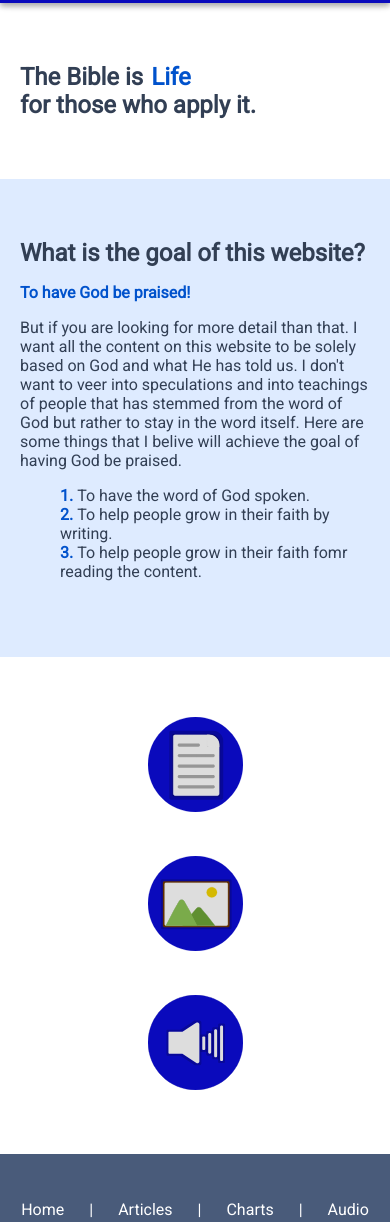
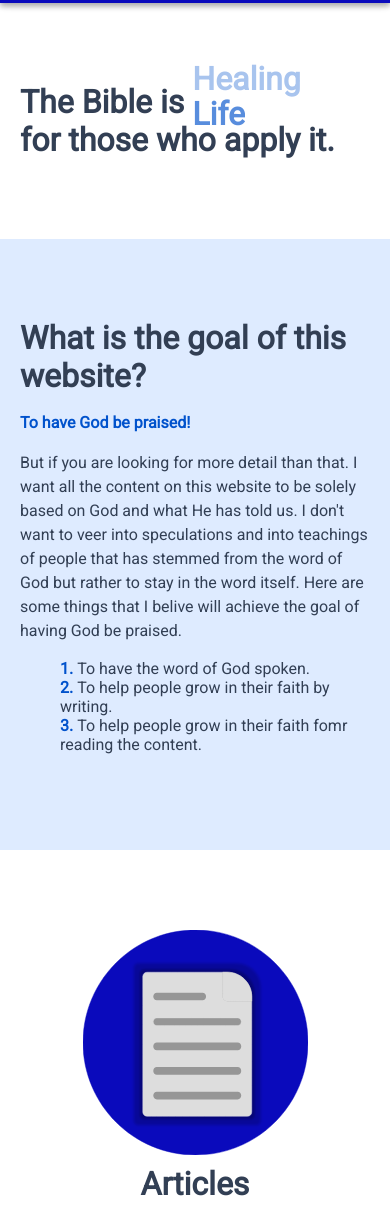
Before and after one commit to calebmchenry/bible-site, a Gatsby site: page / in a window 390 px wide. Shown: the part 61-1283 px from the top of the page. Built offline with nearby package versions, Linux system fonts and the light colour scheme; Gatsby itself is replaced by a stand-in of ours.

Commit message:
Styling and Build changes (#11)
Updated the build process to add a `/articles` prefix to each article. Updated some styling

```diff
--- a/gatsby-config.js
+++ b/gatsby-config.js
@@ -5,6 +5,12 @@
     author: `Caleb McHenry`,
   },
   plugins: [
+    {
+      resolve: `gatsby-plugin-postcss`,
+      options: {
+        postCssPlugins: [require(`postcss-preset-env`)({ stage: 0 })],
+      },
+    },
     `gatsby-plugin-react-helmet`,
     {
       resolve: `gatsby-source-filesystem`,
@@ -42,6 +48,6 @@
         icon: `src/images/TheBibleIsLogo.png`, // This path is relative to the root of the site.
       },
     },
-    `gatsby-plugin-netlify-cms`,
+    `gatsby-plugin-netlify-cms`, // Said to keep it last
   ],
 };
--- a/gatsby-node.js
+++ b/gatsby-node.js
@@ -8,10 +8,14 @@
       node,
       getNode,
     });
+    const prefix =
+      node.frontmatter.templateKey === 'audio'
+        ? '/audio'
+        : `/${node.frontmatter.templateKey}s`;
     createNodeField({
       node,
       name: 'slug',
-      value: slug,
+      value: `${prefix}${slug}`,
     });
   }
 };
--- a/src/components/ArticleCard/ArticleCard.js
+++ b/src/components/ArticleCard/ArticleCard.js
@@ -24,7 +24,9 @@
           <em>{props.author}</em>
         </span>
       </div>
-      <p>{props.description}</p>
+      <p>
+        {props.excerpt}... <Link to={props.slug}>Read article</Link>
+      </p>
       <Tags tags={props.tags} />
     </article>
   );
@@ -33,7 +35,7 @@
 articleCard.propTypes = {
   author: PropTypes.string,
   date: PropTypes.string,
-  description: PropTypes.string,
+  excerpt: PropTypes.string,
   slug: PropTypes.string,
   title: PropTypes.string,
   tags: PropTypes.array,
--- a/src/components/layout/header.css
+++ b/src/components/layout/header.css
@@ -28,14 +28,15 @@
 }
 
 .navbar__link {
-  padding-left: calc(var(--spacing-unit) * 0.5);
+  padding-left: calc(var(--spacing-unit) * 2);
+  font-size: 1.6rem;
 }
 
 .navbar__menu-icon {
   display: none;
 }
 
-@media only screen and (max-width: 980px) {
+@media only screen and (max-width: 1024px) {
   .header,
   .navbar {
     flex-direction: column;
@@ -52,12 +53,12 @@
 
   .navbar > * {
     width: 100%;
-    padding: calc(0.5 * var(--spacing-unit)) calc(var(--spacing-unit) * 2);
+    padding: calc(var(--spacing-unit)) calc(var(--spacing-unit) * 2);
     border-top: 1px solid var(--highlight);
   }
 
   .navbar-toggle {
-    max-height: calc(39px * 3); /* * number of links */
+    max-height: calc(60px * 3); /* number of links */
   }
 
   .navbar__menu-icon {
--- a/src/components/layout/header.js
+++ b/src/components/layout/header.js
@@ -66,13 +66,13 @@
           className={opened === true ? 'navbar navbar-toggle' : 'navbar'}
         >
           <Link className="no-decoration navbar__link" to="/articles/">
-            articles
+            Articles
           </Link>
-          <Link className="navbar__link no-decoration" to="/charts/">
-            charts
+          <Link className="no-decoration navbar__link" to="/charts/">
+            Charts
           </Link>
-          <Link className="navbar__link no-decoration" to="/audio/">
-            audio
+          <Link className="no-decoration navbar__link" to="/audio/">
+            Audio
           </Link>
         </nav>
       </div>
@@ -84,8 +84,4 @@
   siteTitle: PropTypes.string,
 };
 
-Header.defaultProps = {
-  siteTitle: ``,
-};
-
 export default Header;
--- a/src/components/layout/layout.css
+++ b/src/components/layout/layout.css
@@ -67,8 +67,15 @@
   padding-top: calc(var(--header-title-font-size) + 2 * var(--spacing-unit));
   padding-bottom: var(--footer-height);
   font-size: 1.6rem;
+  font-size: calc(14px + (20 - 14) * ((100vw - 1024px) / (4096 - 1024)));
   color: var(--primary-text-color);
   background-color: var(--light-gray-background-color);
+}
+
+@media only screen and (max-width: 1024px) {
+  body {
+    font-size: 16px;
+  }
 }
 
 header {
@@ -88,11 +95,8 @@
   top: -64px;
 }
 
-main {
-}
-
 section {
-  padding: calc(var(--spacing-unit) * 3) 0;
+  padding: calc(var(--spacing-unit) * 4) 0;
   background-color: var(--white-background-color);
   width: 100%;
 }
@@ -110,8 +114,13 @@
   color: var(--contrary-primary-text-color);
 }
 
+article h1,
+aside h1,
+section h1 {
+  font-size: 2em;
+}
+
 article h1 {
-  font-size: 2em;
   border-bottom: 1px solid var(--primary-border-color);
 }
 
@@ -129,12 +138,31 @@
   text-decoration: none;
 }
 
+p {
+  line-height: 1.5em;
+}
+
+blockquote {
+  border-left: 4px solid var(--secondary-color);
+  border-radius: 0 4px 4px 0;
+  background-color: var(--blue-accent-background-color);
+  padding: var(--spacing-unit);
+}
+
+blockquote > p {
+  margin: 0;
+}
+
+.accent,
+strong {
+  color: var(--secondary-color);
+}
+
 a {
   background-color: var(--blue-accent-background-color);
   text-decoration: none;
   color: var(--secondary-color);
   border-bottom: 2px solid var(--secondary-color);
-  padding: 0 calc(var(--spacing-unit) / 4);
   transition: 0.5s;
   border-radius: 4px 4px 0 0;
 }
@@ -152,8 +180,8 @@
 }
 
 img {
-  max-width: 100%;
-  padding: 0 calc(var(--spacing-unit) * 2);
+  width: 100%;
+  display: block;
 }
 
 ol {
@@ -174,11 +202,6 @@
 li > p {
   margin: 0; /* the markdownremark plugin adds p tag on the li before the nested list */
   display: inline;
-}
-
-span.accent,
-strong {
-  color: var(--secondary-color);
 }
 
 /***************
--- /dev/null
+++ b/src/components/sections/IconLink/IconLink.js
@@ -0,0 +1,26 @@
+import { Link } from 'gatsby';
+import React from 'react';
+import PropTypes from 'prop-types';
+
+import style from './IconLink.module.css';
+
+const IconLink = props => {
+  return (
+    <div className={style.iconLink}>
+      <Link className="icon-section__wrapper no-decoration" to={props.path}>
+        <img className="icon-section__icon" src={props.icon} alt={props.name} />
+      </Link>
+      <div>
+        <h1>{props.name}</h1>
+      </div>
+    </div>
+  );
+};
+
+IconLink.propTypes = {
+  icon: PropTypes.string,
+  name: PropTypes.string,
+  path: PropTypes.string,
+};
+
+export default IconLink;
--- /dev/null
+++ b/src/components/sections/IconLink/IconLink.module.css
@@ -0,0 +1,27 @@
+.iconLink {
+  flex: 1;
+  margin: 0 calc(var(--spacing-unit) * 2);
+}
+
+.iconLink img {
+  width: 100%;
+  max-width: 225px;
+  max-height: 225px;
+}
+
+.iconLink h1 {
+  margin-top: calc(var(--spacing-unit) * 0.5);
+  text-align: center;
+}
+
+@media only screen and (max-width: 800px) {
+  .iconLink {
+    max-width: 75%;
+    padding: 0;
+    margin-top: calc(var(--spacing-unit) * 2.5);
+  }
+
+  .iconLink:first-child {
+    margin-top: 0;
+  }
+}
--- a/src/components/sections/icon-section/icon-link.js
+++ /dev/null
@@ -1,29 +0,0 @@
-import { Link } from 'gatsby';
-
-import React, { Component } from 'react';
-import PropTypes from 'prop-types';
-
-export default class IconLink extends Component {
-  static get propTypes() {
-    return {
-      icon: PropTypes.string,
-      name: PropTypes.string,
-      path: PropTypes.string,
-    };
-  }
-
-  render() {
-    return (
-      <Link
-        className="icon-section__wrapper no-decoration"
-        to={this.props.path}
-      >
-        <img
-          className="icon-section__icon"
-          src={this.props.icon}
-          alt={this.props.name}
-        />
-      </Link>
-    );
-  }
-}
--- a/src/components/sections/icon-section/icon-section.css
+++ /dev/null
@@ -1,36 +0,0 @@
-.icon-section {
-  display: flex;
-  flex-direction: row;
-  justify-content: space-around;
-  align-items: center;
-}
-
-.icon-section__wrapper {
-  flex: 1;
-  padding: calc(var(--spacing-unit) * 2);
-}
-
-.icon-section__icon {
-  width: 100%;
-}
-
-@media only screen and (max-width: 980px) {
-  .icon-section {
-    flex-direction: column;
-  }
-
-  .icon-section__wrapper {
-    width: 50%;
-    padding: 0;
-    margin-top: calc(var(--spacing-unit) * 2);
-  }
-
-  .icon-section__wrapper:first-child {
-    margin-top: 0;
-  }
-
-  .icon-section__icon {
-    width: 100%;
-    max-height: 240px;
-  }
-}
--- a/src/components/sections/icon-section/icon-section.js
+++ b/src/components/sections/icon-section/icon-section.js
@@ -4,15 +4,15 @@
 import ChartIcon from '../../../images/svg/chart-icon.svg';
 import AudioIcon from '../../../images/svg/audio-icon.svg';
 
-import IconLink from './icon-link';
+import IconLink from '../IconLink/IconLink';
 
-import './icon-section.css';
+import style from './icon-section.module.css';
 
 export default class IconSection extends Component {
   render() {
     return (
       <section>
-        <div className="container icon-section">
+        <div className={`container ${style.iconSection}`}>
           <IconLink path="/articles/" icon={ArticleIcon} name="Articles" />
           <IconLink path="/charts/" icon={ChartIcon} name="Charts" />
           <IconLink path="/audio/" icon={AudioIcon} name="Audio" />
--- /dev/null
+++ b/src/components/sections/icon-section/icon-section.module.css
@@ -0,0 +1,12 @@
+.iconSection {
+  display: flex;
+  flex-direction: row;
+  justify-content: space-around;
+  align-items: center;
+}
+
+@media only screen and (max-width: 800px) {
+  .iconSection {
+    flex-direction: column;
+  }
+}
--- a/src/components/templates/ArticleTemplate/ArticleTemplate.module.css
+++ b/src/components/templates/ArticleTemplate/ArticleTemplate.module.css
@@ -1,6 +1,10 @@
 .articleTemplate span {
   font-size: 1.4rem;
   color: var(--secondary-text-color);
+}
+
+.articleTemplate span.accent {
+  color: var(--secondary-color);
 }
 
 .mainTitle {
--- a/src/pages/articles.js
+++ b/src/pages/articles.js
@@ -42,7 +42,7 @@
             key={node.fields.slug}
             author={node.frontmatter.author}
             date={node.frontmatter.date}
-            description={node.excerpt}
+            excerpt={node.excerpt}
             slug={node.fields.slug}
             tags={node.frontmatter.tags}
             title={node.frontmatter.title}
--- a/src/pages/charts/2019-03-16-test-chart.md
+++ b/src/pages/charts/test-chart.md
@@ -1,7 +1,7 @@
 ---
 templateKey: chart
 title: Test Chart
-path: '/charts/my-first-post'
+author: Theophilus
 date: 2019-03-15T01:56:05.063Z
 description: This is a description
 tags:
```
Also changed, not shown: package.json (+5 -3 lines), src/pages/404.js (+11 -7 lines), 1 other file.
